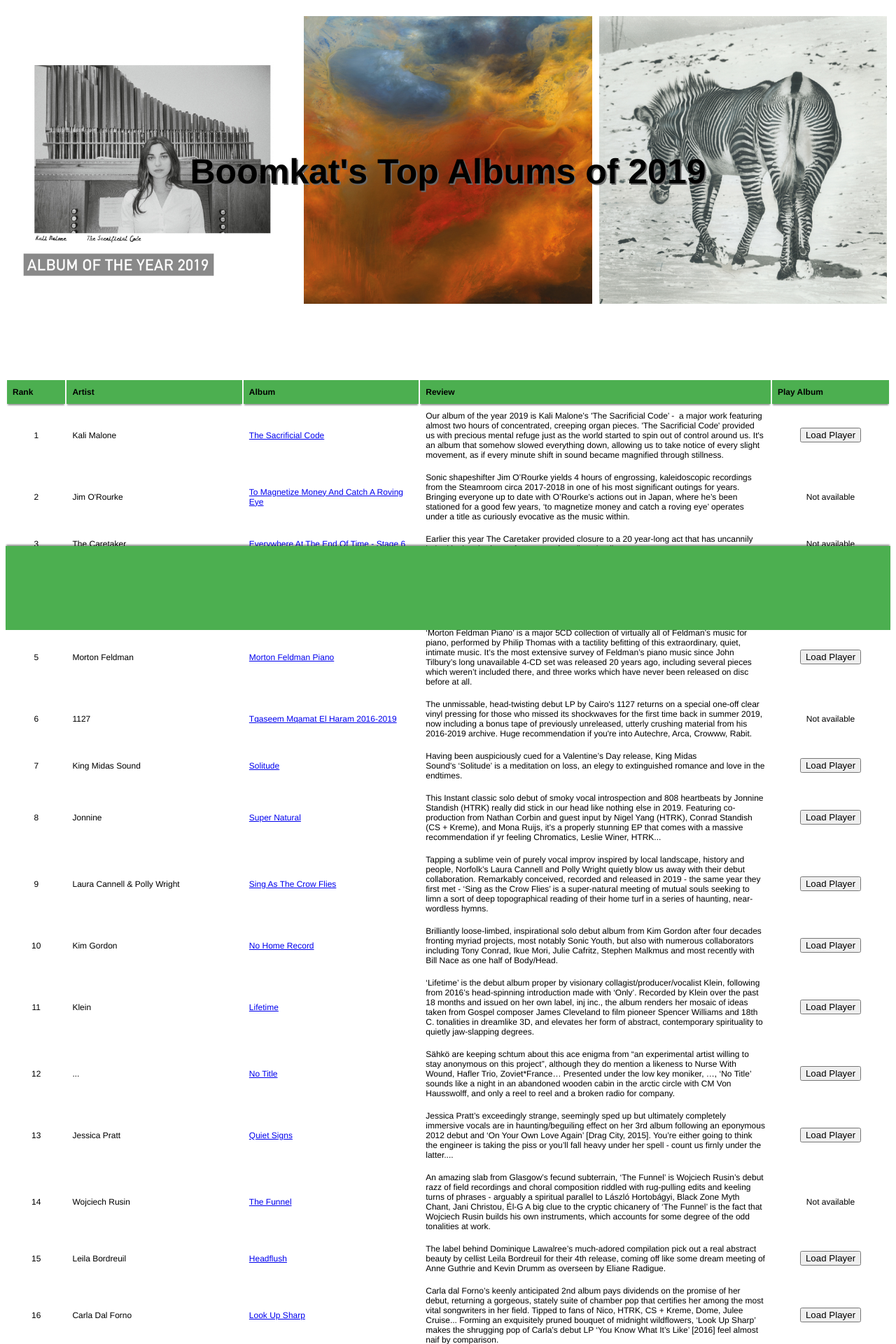
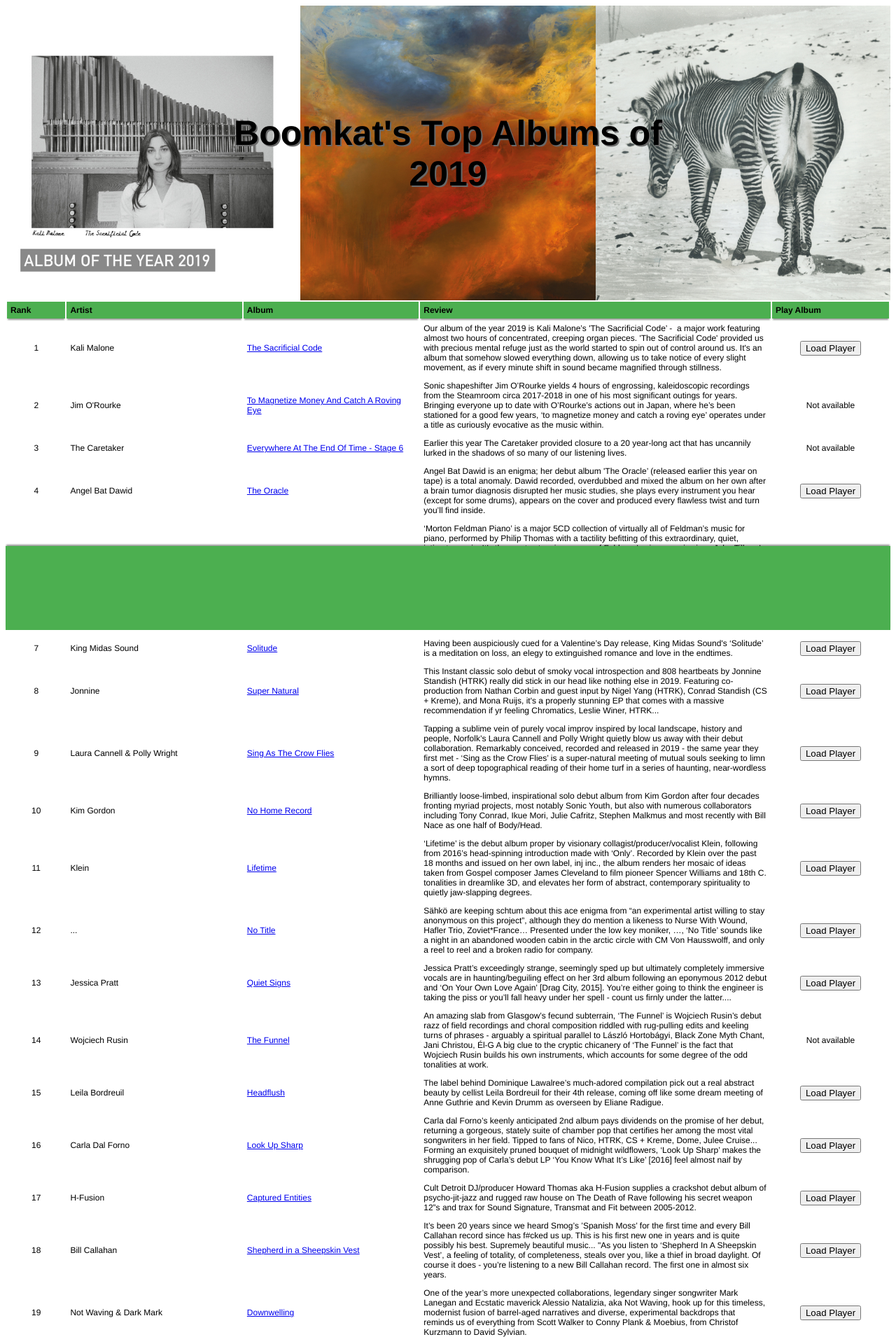
Before and after one commit to dnaeye/dnaeye.github.io, a Jekyll site: the page projects/boomkat-2019.html, which Jekyll copies as it is, in a window 1280 px wide. Shown: the top 1920 px of the page at 70% size. Built offline with Jekyll 4.4.1, drawn with Linux system fonts in a browser that asks for light colours.

Commit message:
Fixed css for h1 alignment over top images; added code for viewport for mobile viewing

```diff
--- a/projects/boomkat-2019.html
+++ b/projects/boomkat-2019.html
@@ -1,4 +1,6 @@
 <html>
+
+<meta name="viewport" content="width=device-width, initial-scale=1.0">
 
 <head>
     <title>Boomkat's Top Albums of 2019</title>
@@ -27,6 +29,7 @@
         document.getElementById("player").innerHTML = player_prefix.concat(album_id, player_suffix);
     }
     </script>
+<!--     <div class="wrapper"> -->
     <table class="center">
         <col style="width:5%">
         <col style="width:15%">
@@ -743,6 +746,7 @@
             <td align="center"><button onclick="getSpotfiyPlayer('2T77UnLpqcUZycZiYcvsSo')">Load Player</button></td>
         </tr>
     </table>
+<!-- </div> -->
 </body>
 <footer>
     <p id="player"></p>
--- a/projects/css/style.css
+++ b/projects/css/style.css
@@ -6,12 +6,12 @@
 th, td {
 	font-family: Helvetica, Arial, sans-serif;
 	font-size: 12px;
-	padding: 8px;
+	padding: 5px;
 }
 
 th {
-	padding-top: 10px;
-	padding-bottom: 10px;
+	padding-top: 5px;
+	padding-bottom: 5px;
 	text-align: left;
 	background-color: #4CAF50;
 	position: sticky;
@@ -40,42 +40,27 @@
 	padding: 3px;
 	width: 100%;
 	background-color: #4CAF50;
-/*	align-items:center;*/
 	font-family: Helvetica, Arial, sans-serif;
 	text-align: center;
 	box-shadow: 0 -3px 2px -1px rgba(0, 0, 0, 0.4);
 }
 
+
+/*div classes*/
+
 .container {
 	position: relative;
-	text-align: center;
-	color: white;
-	width: 100%;
-	margin-left: auto;
-	margin-right: auto;
-	padding-top: 10px;
-	padding-bottom: 10px;
+	display: flex;
+	align-items: center;
+	justify-content: center;
 }
 
 * {
 	box-sizing: border-box;
 }
 
-.column {
-	float: left;
-	width: 33.33%;
-	padding: 5px;
-}
-
-/* Clearfix (clear floats) */
-.row::after {
-	content: "";
-	clear: both;
-	display: table;
-}
-
 .centered {
-	position: relative;
+	position: absolute;
 	top: 50%;
 	left: 50%;
 	transform: translate(-50%, -50%);
```
